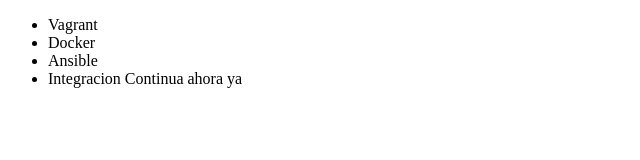
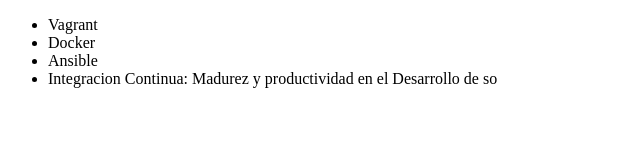
Before and after one commit to Manucho16/alura-git, a plain HTML site: page index.html in a window 1280 px wide. Shown: the whole page, without its empty margins (0-640 px from the left). Drawn offline with Linux system fonts and the light colour scheme.

Commit message:
Renombrando curso de Integracion Continua

```diff
--- a/index.html
+++ b/index.html
@@ -11,7 +11,7 @@
         <li>Vagrant</li>
         <li>Docker</li>
         <li>Ansible</li>
-        <li>Integracion Continua ahora ya</li>
+        <li>Integracion Continua: Madurez y productividad en el Desarrollo de so</li>
 
     </ul>
 </body>
```
